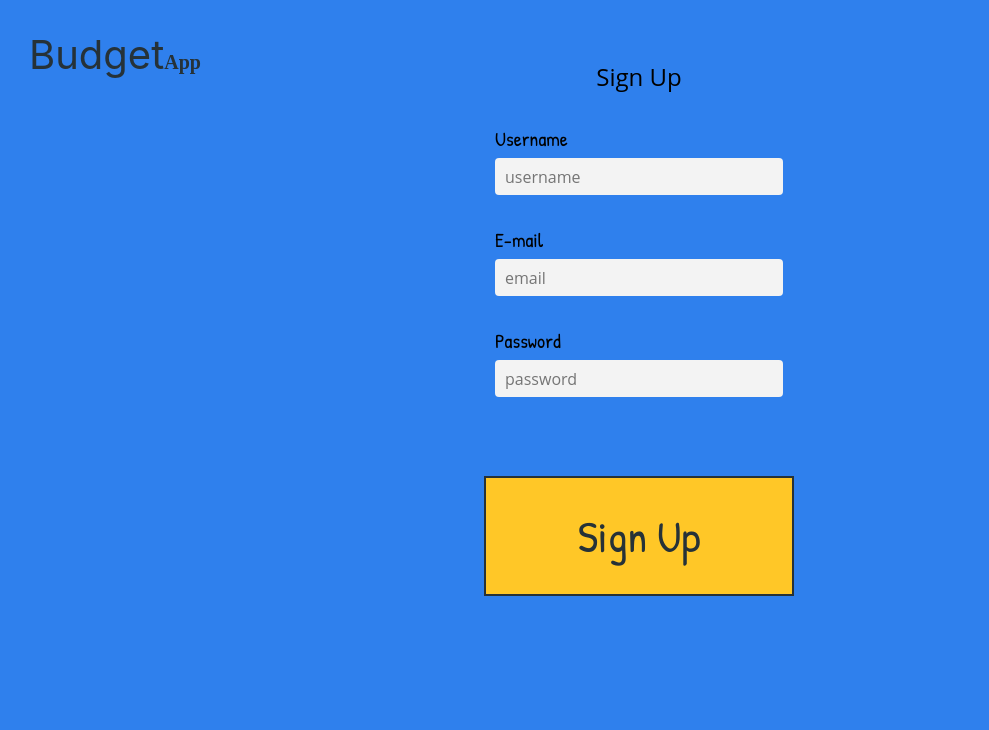
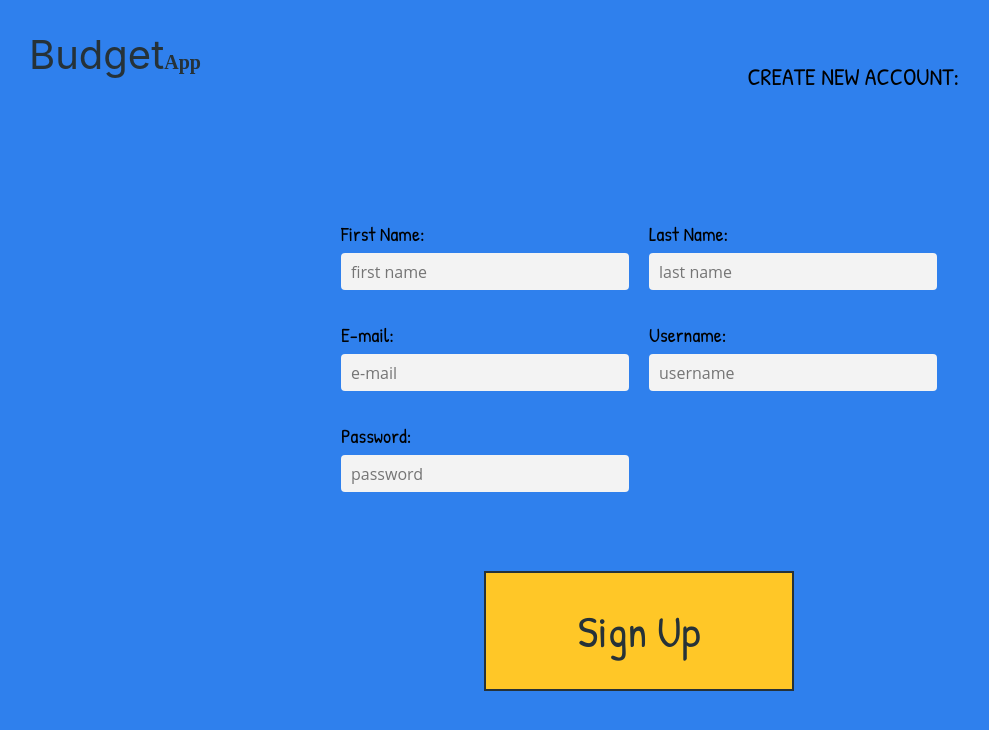
Before and after one commit to irinagetman1973/CS203-Budget-App, a React (Create React App) app: page /sign-up in a window 1280 px wide. Shown: the top 730 px of the page, without its empty margins (1-990 px from the left). Built offline with nearby package versions, Linux system fonts and the light colour scheme.

Commit message:
Styling added

```diff
--- a/src/components/Login.js
+++ b/src/components/Login.js
@@ -1,4 +1,3 @@
-import { render } from "@testing-library/react";
 import React from "react";
 import { Navbar } from "./Navbar";
 import './Buttons.css';
@@ -9,9 +8,9 @@ export const Login = () =>{
          <Navbar></Navbar>
 
         <div className="base-container">
-            <div className="header">Login</div>
+            <div className="header">LOG IN</div>
             <div className="content"></div>
-            <div className="form">
+            <div className="form1">
                 <div className="form-group">
                     <label htmlFor="username">Username</label>
                     <input type="text" name="username" placeholder="username"/>
--- a/src/components/SignUp.js
+++ b/src/components/SignUp.js
@@ -8,19 +8,27 @@ export const SignUp = () =>{
          <Navbar></Navbar>
 
         <div className="base-container">
-            <div className="header">Sign Up</div>
+            <div className="header">CREATE NEW ACCOUNT:</div>
             <div className="content"></div>
-            <div className="form">
-            <div className="form-group">
-                    <label htmlFor="username">Username</label>
+            <div className="form2">
+                <div className="form-group">
+                    <label htmlFor="firstname">First Name:</label>
+                    <input type="firstname" name="firstname" placeholder="first name"/>
+                </div>
+                <div className="form-group">
+                    <label htmlFor="lastname">Last Name:</label>
+                    <input type="lastname" name="lastname" placeholder="last name"/>
+                </div>
+                <div className="form-group">
+                    <label htmlFor="email">E-mail:</label>
+                    <input type="email" name="email" placeholder="e-mail"/>
+                </div>
+                <div className="form-group">
+                    <label htmlFor="username">Username:</label>
                     <input type="text" name="username" placeholder="username"/>
                 </div>
                 <div className="form-group">
-                    <label htmlFor="email">E-mail</label>
-                    <input type="email" name="email" placeholder="email"/>
-                </div>
-                <div className="form-group">
-                    <label htmlFor="password">Password</label>
+                    <label htmlFor="password">Password:</label>
                     <input type="password" name="password" placeholder="password"/>
                 </div>
             </div>
--- a/src/components/Style.css
+++ b/src/components/Style.css
@@ -7,18 +7,31 @@
 
 .header {
     font-size: 24px;
-    font-family: "Open Sans", sans-serif;
+    font-family: 'Patrick Hand', cursive, sans-serif;
+    position: absolute;
+    right: 25%;
 }
 
 .content {
   display: flex;
   flex-direction: column;
+  align-items: flex-end;
+  padding-top: 10%;
+  padding-right: 25%;
 }
 
-.form {
+.form1 {
   margin-top: 2em;
   display: flex;
   flex-direction: column;
+  align-items: center;
+}
+
+.form2 {
+  margin-top: 2em;
+  display: grid;
+  grid-template-columns: 1fr 1fr;
+  grid-column-gap: 20px;
   align-items: center;
 }
 
```
